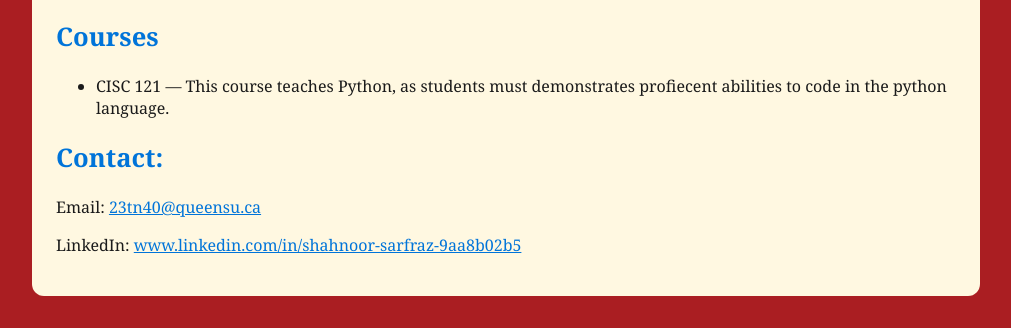
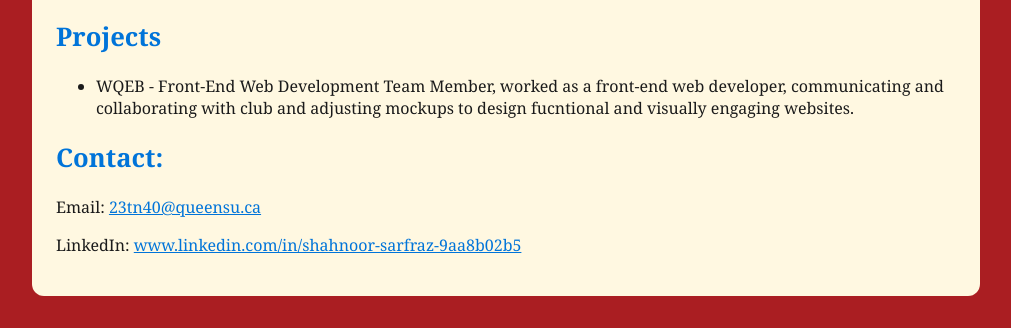
Before and after one commit to shxhnoor/queens-student-page, a plain HTML site: page index.html in a window 1280 px wide. Shown: the part 562-890 px from the top of the page, without its empty margins (134-1145 px from the left). Drawn offline with Linux system fonts and the light colour scheme.

Commit message:
Update index.html

```diff
--- a/index.html
+++ b/index.html
@@ -20,9 +20,9 @@
       <img src="SAM_0092 (1).JPG" alt="Here is a photo of me and my friends." width="240" height="240" />
 
       <!-- ====== PROJECTS/COURSES (add or rename items to courses instead of projects) ====== -->
-      <h2>Courses</h2>
+      <h2>Projects</h2>
       <ul>
-        <li>CISC 121 — This course teaches Python, as students must demonstrates profiecent abilities to code in the python language.</li>
+        <li> WQEB - Front-End Web Development Team Member, worked as a front-end web developer, communicating and collaborating with club and adjusting mockups to design fucntional and visually engaging websites.</li>
       </ul>
 
       <!-- ====== CONTACT (update your links) ====== -->
```
